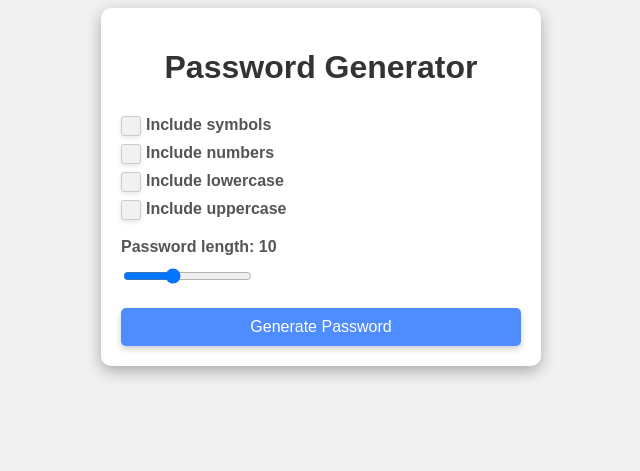
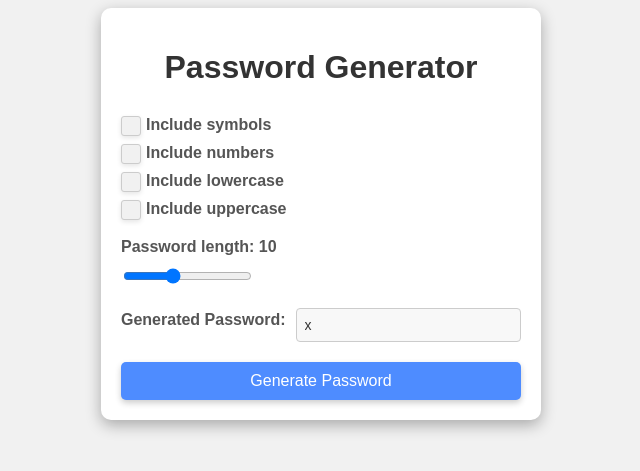
Before and after one commit to bomberman2099/generatePassowrd-django, a Django app: template templates/index.html in a window 1280 px wide. Shown: the top 471 px of the page, without its empty margins (319-959 px from the left). Run offline with Django 5.2, Linux system fonts and the light colour scheme; the template is opened without the code that fills it: most values are stand-ins (such as "Sample title", 1, 10 or a date in 2020).

Commit message:
create passwrod generator

```diff
--- a/assets/css/srs.css
+++ b/assets/css/srs.css
@@ -3,6 +3,28 @@ body {
     font-family: Arial, sans-serif;
 }
 
+
+.generated-password {
+  margin-top: 10px;
+  display: flex;
+  align-items: center;
+}
+
+.generated-password label {
+  font-weight: bold;
+  margin-right: 10px;
+}
+
+.generated-password input[type="text"] {
+  flex: 1;
+  padding: 8px;
+  border: 1px solid #ccc;
+  border-radius: 4px;
+  background-color: #f8f8f8;
+  font-family: Arial, sans-serif;
+  font-size: 14px;
+  color: #333;
+}
 .container {
     max-width: 400px;
     margin: 0 auto;
--- a/templates/index.html
+++ b/templates/index.html
@@ -5,7 +5,7 @@
     <meta charset="UTF-8">
     <meta name="viewport" content="width=device-width, initial-scale=1.0">
     <title>Password Generator</title>
-    <link  rel="stylesheet" href="{% static '/css/srs.css' %}">
+    <link rel="stylesheet" href="{% static '/css/srs.css' %}">
 </head>
 <body>
 <div class="container">
@@ -35,8 +35,24 @@
         </div>
         <div class="form-group">
             <label for="password-length">Password length: <span id="length-value">10</span></label>
-        <input type="range" id="password-length" name="length" min="4" max="20" value="10" oninput="document.getElementById('length-value').textContent = this.value">
+            <input type="range" id="password-length" name="length" min="4" max="20" value="10"
+                   oninput="document.getElementById('length-value').textContent = this.value">
         </div>
+        {% if error %}
+            <div class="form-group error">
+                <ul>
+                    {% for e in error %}
+                        <li>{{ e }}</li>
+                    {% endfor %}
+                </ul>
+            </div>
+        {% endif %}
+        {% if password %}
+            <div class="form-group generated-password">
+                <label for="generated-password">Generated Password:</label>
+                <input type="text" id="generated-password" value="{{ password }}" readonly>
+            </div>
+        {% endif %}
         <button type="submit" class="btn">Generate Password</button>
     </form>
 </div>
```
Also changed, not shown: generete/views.py (+35 -0 lines). Lines whose indentation alone changed are shown as unchanged.
